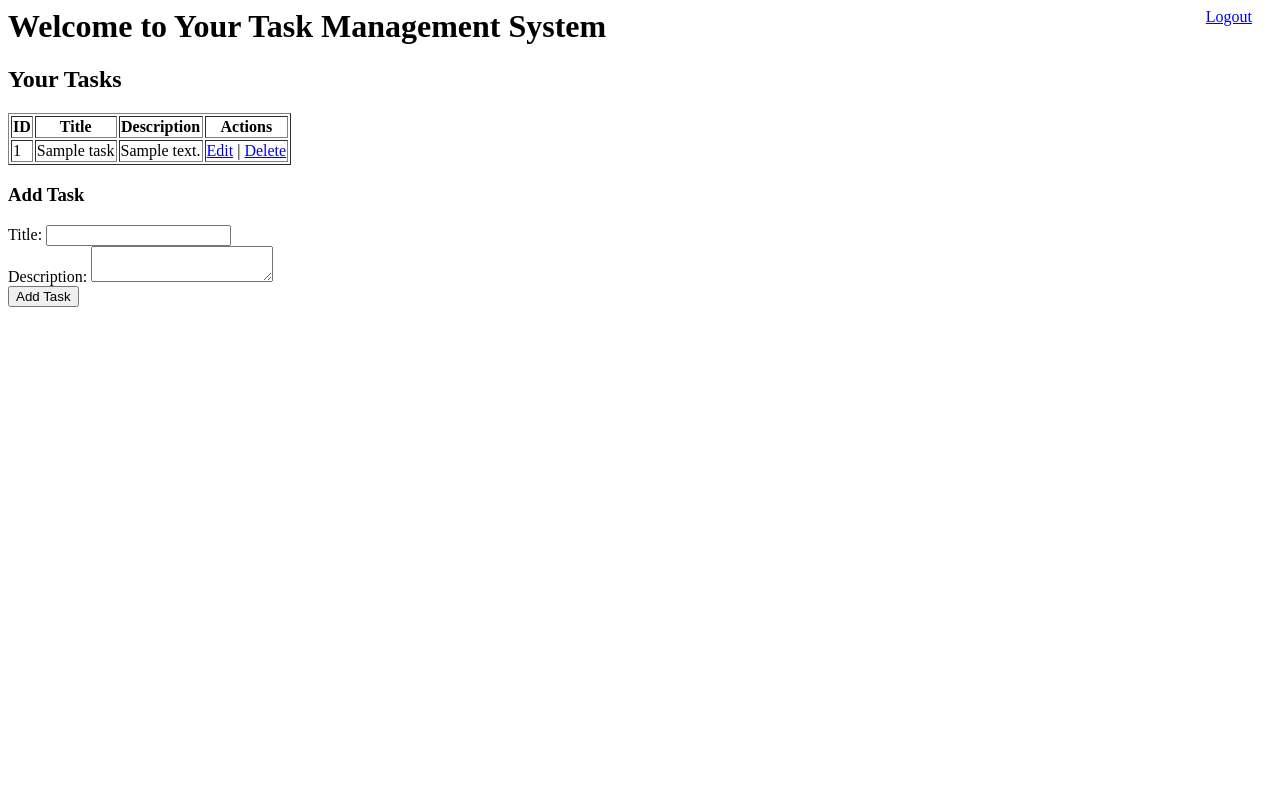
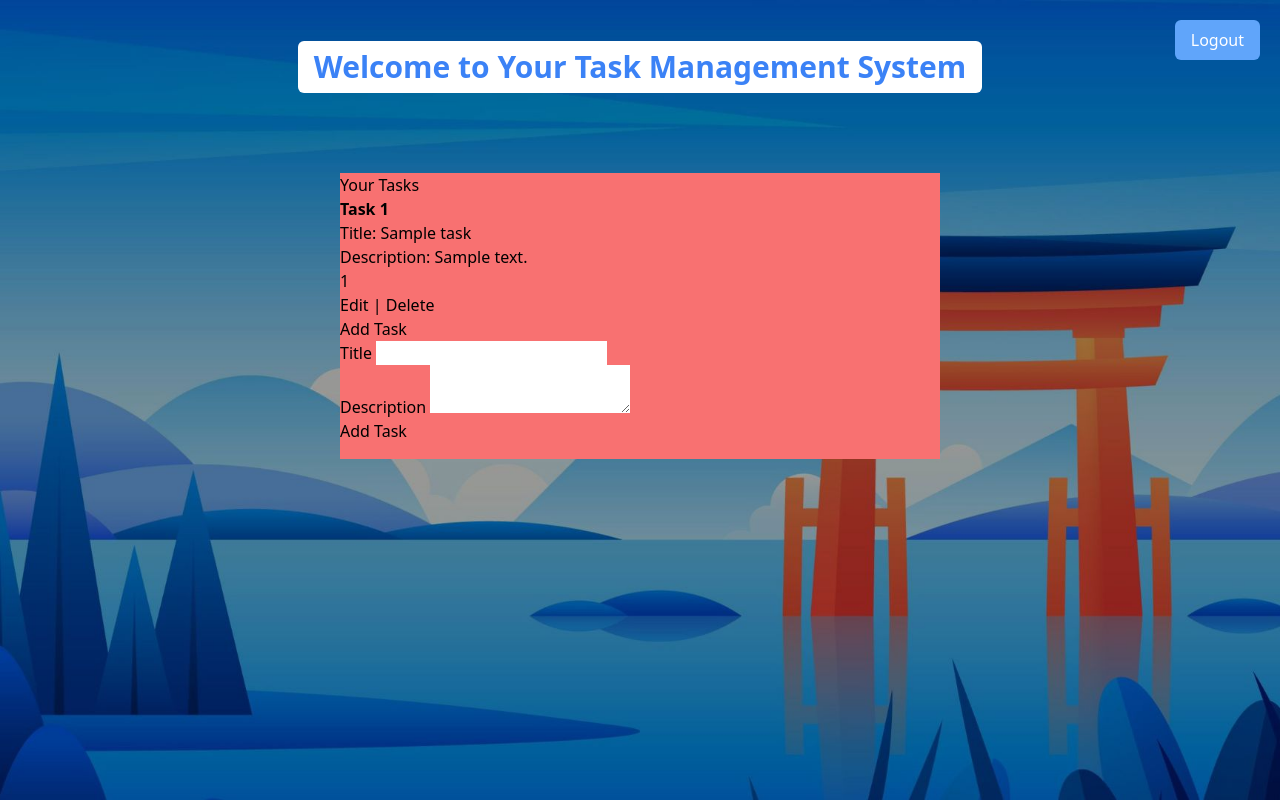
Before and after one commit to Exvade/task-management, a PHP site: page /dashboard.php in a window 1280 px wide. Run offline with PHP 8.4, Linux system fonts and the light colour scheme; the visitor is signed in with stand-in values (Sample User, id 1); tables that the repository leaves empty or names only in its code hold one stand-in row (values such as "Sample post"); some libraries are stand-ins or nearby versions.

Commit message:
modified

```diff
--- a/dashboard.php
+++ b/dashboard.php
@@ -18,37 +18,34 @@ $num = $stmt->rowCount();
 ?>
 
 <html>
+
 <head>
   <title>Dashboard</title>
+  <script src="https://cdn.tailwindcss.com"></script>
 </head>
-<body>
-    <a href="logout.php" style="float:right; margin-right:20px;">Logout</a>
-    <h1>Welcome to Your Task Management System</h1>
+
+<body class="bg-[url(./assets/gapura.jpg)] bg-no-repeat bg-cover bg-center min-h-screen w-full flex justify-center items-center flex-col">
+  <a href="logout.php" class="mr-[20px] absolute px-4 py-2 bg-blue-400 right-0 top-0 mt-[20px] text-1xl font-medium rounded-md text-white">Logout</a>
+  <h1 class="px-4 py-2 text-3xl font-bold text-blue-500 bg-white -mt-[300px] rounded-md">Welcome to Your Task Management System</h1>
+  <div class="w-[600px] bg-red-400 mt-20">
 
     <?php
     echo "<h2>Your Tasks</h2>";
     if ($num > 0) {
-        echo "<table border='1'>";
-        echo "<tr>";
-        echo "<th>ID</th>";
-        echo "<th>Title</th>";
-        echo "<th>Description</th>";
-        echo "<th>Actions</th>";
-        echo "</tr>";
-
+      echo "<ol>";  // Menggunakan ordered list untuk menampilkan tasks
+      $counter = 1; // Variabel untuk nomor urut
       while ($row = $stmt->fetch(PDO::FETCH_ASSOC)) {
         extract($row);
-            echo "<tr>";
-            echo "<td>". ($id!== null? $id : ''). "</td>";
-            echo "<td>". ($title!== null? $title : ''). "</td>";
-            echo "<td>". ($description!== null? $description : ''). "</td>";
-            echo "<td>";
-            echo "<a href='edit_task.php?id={$id}'>Edit</a> | ";
-            echo "<a href='delete_task.php?id={$id}'>Delete</a>";
-            echo "</td>";
-            echo "</tr>";
+        echo "<li>";
+        echo "<div><strong>Task $counter</strong></div>";  // Menampilkan nomor urut task
+        echo "<div>Title: " . ($title !== null ? $title : '') . "</div>";
+        echo "<div>Description: " . ($description !== null ? $description : '') . "</div>";
+        echo "<div>" . ($id !== null ? $id : '') . "</div>";
+        echo "<div><a href='edit_task.php?id={$id}'>Edit</a> | <a href='delete_task.php?id={$id}'>Delete</a></div>";
+        echo "</li>";
+        $counter++;  // Menambahkan counter setiap iterasi
       }
-        echo "</table>";
+      echo "</ol>";
     } else {
       echo "No tasks found.";
     }
@@ -56,9 +53,13 @@ $num = $stmt->rowCount();
 
     <h3>Add Task</h3>
     <form action="add_task.php" method="post">
-        Title: <input type="text" name="title" required><br>
-        Description: <textarea name="description" required></textarea><br>
+      <label for="title">Title</label>
+      <input type="text" name="title" id="title" required><br>
+      <label for="description">Description</label>
+      <textarea name="description" id="description" required></textarea><br>
       <input type="submit" value="Add Task">
     </form>
+  </div>
 </body>
+
 </html>
```
Also changed, not shown: assets/gapura.jpg (added), assets/login.png. Lines whose indentation alone changed are shown as unchanged.
